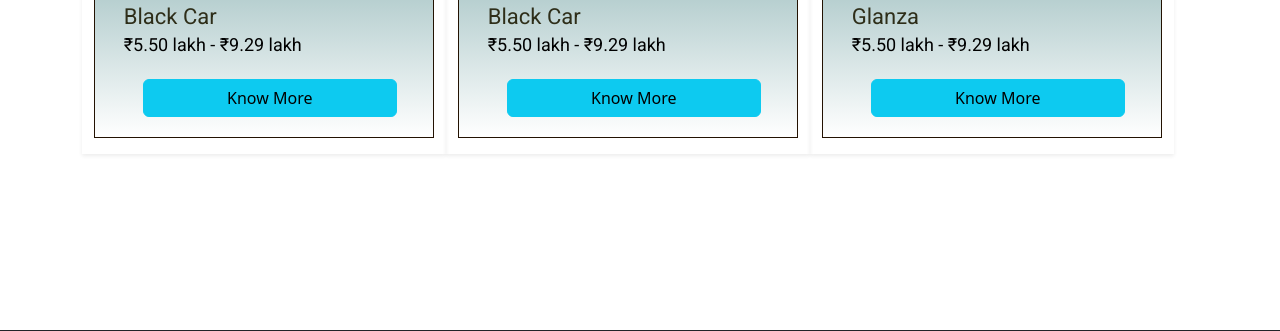
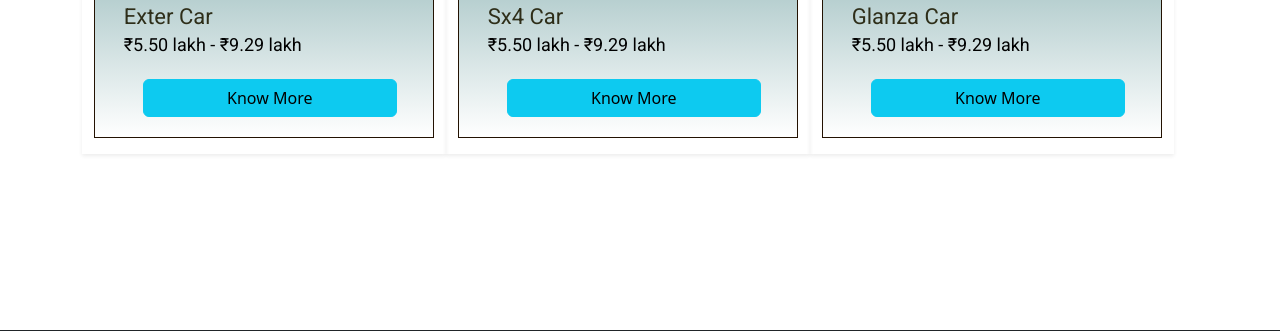
Before and after one commit to Acharya0702/ec, a Django app: page / in a window 1280 px wide. Shown: the part 3082-3413 px from the top of the page. Run offline with Django 4.2, Linux system fonts and the light colour scheme; data comes from the database, SQL or seed files in the repository; some libraries are stand-ins or nearby versions.

Commit message:
Update index.html

```diff
--- a/templates/app/index.html
+++ b/templates/app/index.html
@@ -549,56 +549,8 @@
     <div class="col-md-4 col-sm-4 mi-go wow fadeInUp mb-5 shadow-sm py-3" data-wow-duration="1s" data-wow-delay="0.6s">
       <div class="goodnesssec buttermilk">
         <div class="goodnessseccont">
-          <img src="{% static 'app/images/Black.jpg' %}" alt="buffalo-SVee" class="img-responsive center-block" />
-          <p class="mlkpro">Black Car</p>
-          <p class="car_price">₹5.50 lakh - ₹9.29 lakh</p>
-          <a href="{% url 'category' 'SV' %}">
-            <button type="button" class="btn btn-info text-liSVt w-75 mx-5 mt-3">Know More</button>
-          </a>
-        </div>
-      </div>
-    </div>
-    <div class="col-md-4 col-sm-4 mi-go wow fadeInUp mb-5 shadow-sm py-3" data-wow-duration="1s" data-wow-delay="0.6s">
-      <div class="goodnesssec buttermilk">
-        <div class="goodnessseccont">
-          <img src="{% static 'app/images/Silver.jpg' %}" alt="buffalo-SVee" class="img-responsive center-block" />
-          <p class="mlkpro">Black Car</p>
-          <p class="car_price">₹5.50 lakh - ₹9.29 lakh</p>
-          <a href="{% url 'category' 'SV' %}">
-            <button type="button" class="btn btn-info text-liSVt w-75 mx-5 mt-3">Know More</button>
-          </a>
-        </div>
-      </div>
-    </div>
-    <div class="col-md-4 col-sm-4 mi-go wow fadeInUp mb-5 shadow-sm py-3" data-wow-duration="1s" data-wow-delay="0.6s">
-      <div class="goodnesssec buttermilk">
-        <div class="goodnessseccont">
-          <img src="{% static 'app/images/White.jpg' %}" alt="buffalo-SVee" class="img-responsive center-block" />
-          <p class="mlkpro">Black Car</p>
-          <p class="car_price">₹5.50 lakh - ₹9.29 lakh</p>
-          <a href="{% url 'category' 'SV' %}">
-            <button type="button" class="btn btn-info text-liSVt w-75 mx-5 mt-3">Know More</button>
-          </a>
-        </div>
-      </div>
-    </div>
-    <div class="col-md-4 col-sm-4 mi-go wow fadeInUp mb-5 shadow-sm py-3" data-wow-duration="1s" data-wow-delay="0.6s">
-      <div class="goodnesssec buttermilk">
-        <div class="goodnessseccont">
-          <img src="{% static 'app/images/Yellow.jpg' %}" alt="buffalo-SVee" class="img-responsive center-block" />
-          <p class="mlkpro">Black Car</p>
-          <p class="car_price">₹5.50 lakh - ₹9.29 lakh</p>
-          <a href="{% url 'category' 'SV' %}">
-            <button type="button" class="btn btn-info text-liSVt w-75 mx-5 mt-3">Know More</button>
-          </a>
-        </div>
-      </div>
-    </div>
-    <div class="col-md-4 col-sm-4 mi-go wow fadeInUp mb-5 shadow-sm py-3" data-wow-duration="1s" data-wow-delay="0.6s">
-      <div class="goodnesssec buttermilk">
-        <div class="goodnessseccont">
-          <img src="{% static 'app/images/Cyan.jpg' %}" alt="buffalo-SVee" class="img-responsive center-block" />
-          <p class="mlkpro">Black Car</p>
+          <img src="{% static 'app/images/nexon-1.jpeg' %}" alt="buffalo-SVee" class="img-responsive center-block" />
+          <p class="mlkpro">Nexon Car</p>
           <p class="car_price">₹5.50 lakh - ₹9.29 lakh</p>
           <a href="{% url 'category' 'SUV' %}">
             <button type="button" class="btn btn-info text-liSVt w-75 mx-5 mt-3">Know More</button>
@@ -609,10 +561,58 @@
     <div class="col-md-4 col-sm-4 mi-go wow fadeInUp mb-5 shadow-sm py-3" data-wow-duration="1s" data-wow-delay="0.6s">
       <div class="goodnesssec buttermilk">
         <div class="goodnessseccont">
-          <img src="{% static 'app/images/glanza-1.jpeg' %}" alt="buffalo-SVee" class="img-responsive center-block" />
-          <p class="mlkpro">Glanza</p>
+          <img src="{% static 'app/images/harrier-8.jpeg' %}" alt="buffalo-SVee" class="img-responsive center-block" />
+          <p class="mlkpro">Harrier Car</p>
+          <p class="car_price">₹5.50 lakh - ₹9.29 lakh</p>
+          <a href="{% url 'category' 'Sedan' %}">
+            <button type="button" class="btn btn-info text-liSVt w-75 mx-5 mt-3">Know More</button>
+          </a>
+        </div>
+      </div>
+    </div>
+    <div class="col-md-4 col-sm-4 mi-go wow fadeInUp mb-5 shadow-sm py-3" data-wow-duration="1s" data-wow-delay="0.6s">
+      <div class="goodnesssec buttermilk">
+        <div class="goodnessseccont">
+          <img src="{% static 'app/images/grandi-1.jpeg' %}" alt="buffalo-SVee" class="img-responsive center-block" />
+          <p class="mlkpro">Grandi Car</p>
           <p class="car_price">₹5.50 lakh - ₹9.29 lakh</p>
           <a href="{% url 'category' 'SUV' %}">
+            <button type="button" class="btn btn-info text-liSVt w-75 mx-5 mt-3">Know More</button>
+          </a>
+        </div>
+      </div>
+    </div>
+    <div class="col-md-4 col-sm-4 mi-go wow fadeInUp mb-5 shadow-sm py-3" data-wow-duration="1s" data-wow-delay="0.6s">
+      <div class="goodnesssec buttermilk">
+        <div class="goodnessseccont">
+          <img src="{% static 'app/images/exter-8.jpeg' %}" alt="buffalo-SVee" class="img-responsive center-block" />
+          <p class="mlkpro">Exter Car</p>
+          <p class="car_price">₹5.50 lakh - ₹9.29 lakh</p>
+          <a href="{% url 'category' 'MUV' %}">
+            <button type="button" class="btn btn-info text-liSVt w-75 mx-5 mt-3">Know More</button>
+          </a>
+        </div>
+      </div>
+    </div>
+    <div class="col-md-4 col-sm-4 mi-go wow fadeInUp mb-5 shadow-sm py-3" data-wow-duration="1s" data-wow-delay="0.6s">
+      <div class="goodnesssec buttermilk">
+        <div class="goodnessseccont">
+          <img src="{% static 'app/images/jeepcompas.jpeg' %}" alt="buffalo-SVee" class="img-responsive center-block" />
+          <p class="mlkpro">Sx4 Car</p>
+          <p class="car_price">₹5.50 lakh - ₹9.29 lakh</p>
+          <a href="{% url 'category' 'Hatchback' %}">
+            <button type="button" class="btn btn-info text-liSVt w-75 mx-5 mt-3">Know More</button>
+          </a>
+        </div>
+      </div>
+    </div>
+    <div class="col-md-4 col-sm-4 mi-go wow fadeInUp mb-5 shadow-sm py-3" data-wow-duration="1s" data-wow-delay="0.6s">
+      <div class="goodnesssec buttermilk">
+        <div class="goodnessseccont">
+          <img src="{% static 'app/images/glanza-1.jpeg' %}" alt="buffalo-SVee" class="img-responsive center-block" />
+          <p class="mlkpro">Glanza Car</p>
+          <p class="car_price">₹5.50 lakh - ₹9.29 lakh</p>
+          <a href="{% url 'category' 'Luxury' %}">
             <button type="button" class="btn btn-info text-liSVt w-75 mx-5 mt-3">Know More</button>
           </a>
         </div>
```
